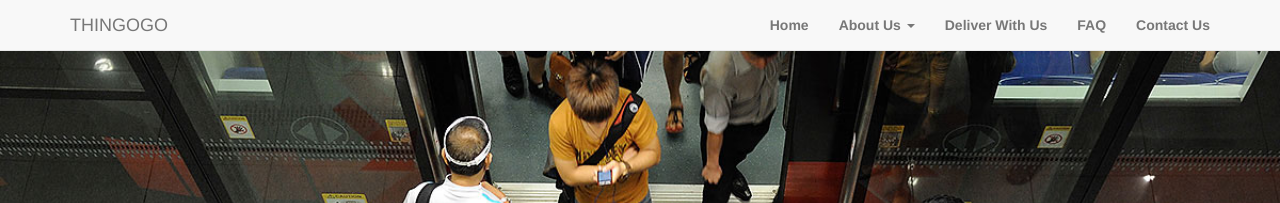
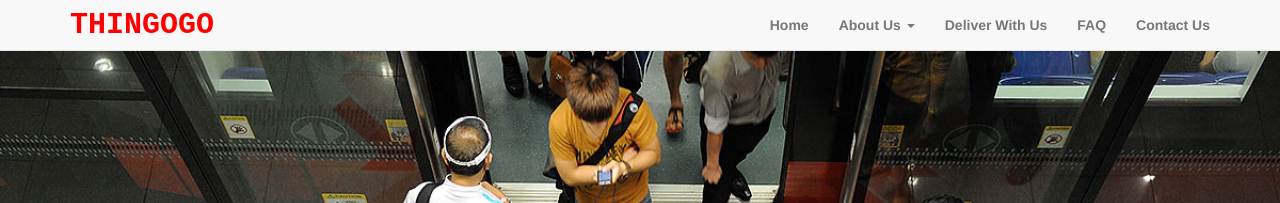
Before and after one commit to thingogo/thingogo.github.io, a Jekyll site: the page built from index.html, in a window 1280 px wide. Shown: the top 203 px of the page. Built offline with Jekyll 4.4.1, drawn with Linux system fonts in a browser that asks for light colours.

Commit message:
change logo

```diff
--- a/_includes/header.html
+++ b/_includes/header.html
@@ -1,7 +1,7 @@
 <header>
     <div class="navbar navbar-fixed-top navbar-default">
         <div class="container">
-            <a href="/" class="navbar-brand">THINGOGO</a>
+            <a href="/" class="navbar-brand" style="color: #ff0000; font-family: monospace; font-size: 30px"><b>THINGOGO</b></a>
 
             <button class="navbar-toggle" data-toggle="collapse" data-target=".navHeaderCollapse">
                 <span class="icon-bar"></span>
```
